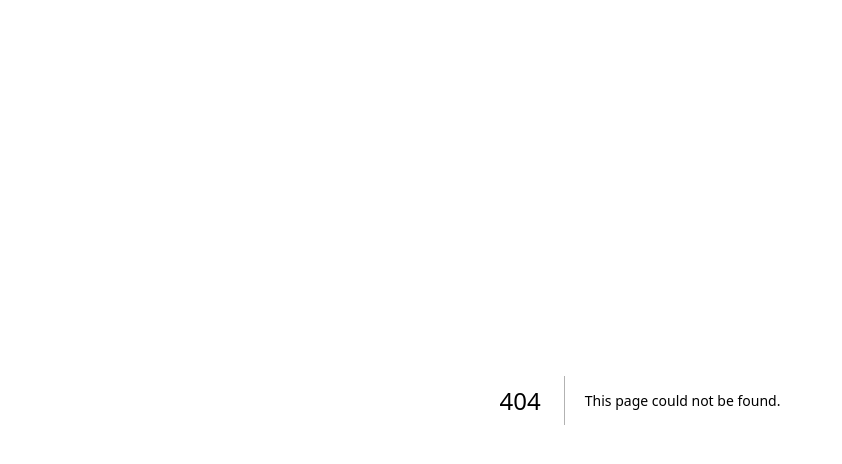
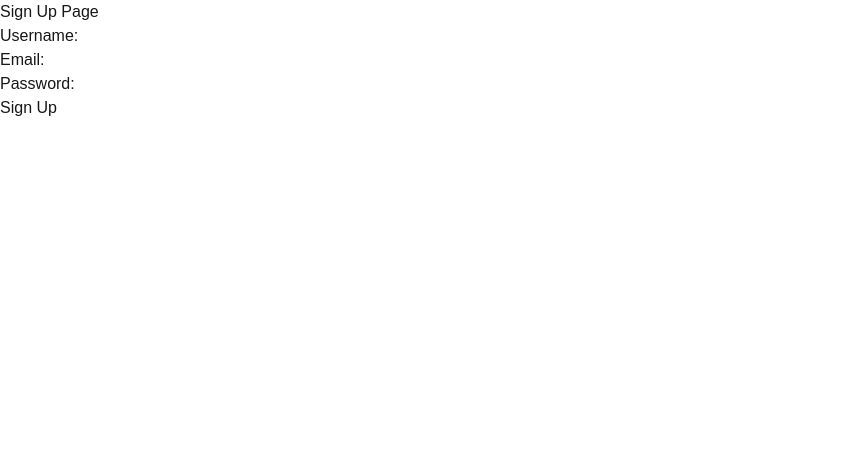
Before and after one commit to Heymalhar/JTP-TECHNICAL-PROJECT-FINAL, a Next.js app in the folder frontend/: page /signup in a window 1280 px wide. Before the commit this address had no page. Shown: the top 464 px of the page, without its empty margins (0-842 px from the left). Built offline with nearby package versions, Linux system fonts and the light colour scheme.

Commit message:
Create signup.tsx: Add sign up form

```diff
--- /dev/null
+++ b/frontend/pages/signup.tsx
@@ -0,0 +1,97 @@
+import React, {useState} from "react";
+import { useRouter } from "next/router";
+
+export default function SignupPage() {
+
+    const [username, setUsername] = useState("");
+    const [email, setEmail] = useState("");
+    const [password, setPassword] = useState("");
+    const [error, setError] = useState<string | null>(null);
+    const [message, setMessage] = useState<string | null>(null);
+
+    const router = useRouter();
+
+    async function handleSignup(event: React.FormEvent) {
+
+        event.preventDefault();
+        setError(null);
+        setMessage(null);
+
+        if (!username || !email || !password) {
+            setError("All fields are required.");
+            return;
+        }
+
+        try{
+
+            const response = await fetch("http://localhost:5000/api/signup", {
+                method: "POST",
+                headers: {"Content-Type": "application/json"},
+                body: JSON.stringify({username, email, password}),
+            });
+
+            const data = await response.json()
+
+            if (!response.ok) {
+                setError(data.error || "Signup failed.");
+                return;
+            }
+
+            setMessage(data.message || "Signup successful!");
+            setTimeout(() => {
+                router.push("/login");
+            }, 1500);
+
+        } catch {
+            setError("Something went wrong. Please try again later.");
+        }
+
+    }
+
+    return (
+
+        <main>
+
+            <h1>Sign Up Page</h1>
+
+            <form onSubmit={handleSignup}>
+
+                <div>
+                    <label>Username: </label>
+                    <input
+                        type="text"
+                        value={username}
+                        onChange={(e) => setUsername(e.target.value)}
+                    />
+                </div>
+
+                <div>
+                    <label>Email: </label>
+                    <input
+                        type="email"
+                        value={email}
+                        onChange={(e) => setEmail(e.target.value)}
+                    />
+                </div>
+
+                <div>
+                    <label>Password: </label>
+                    <input
+                        type="password"
+                        value={password}
+                        onChange={(e) => setPassword(e.target.value)}
+                    />
+                </div>
+
+                <button type="submit">Sign Up</button>
+
+            </form>
+
+            {error && <p style={{color: "red"}}>{error}</p>}
+            {message && <p style={{color: "green"}}>{message}</p>}
+
+        </main>
+
+    );
+
+}
```
